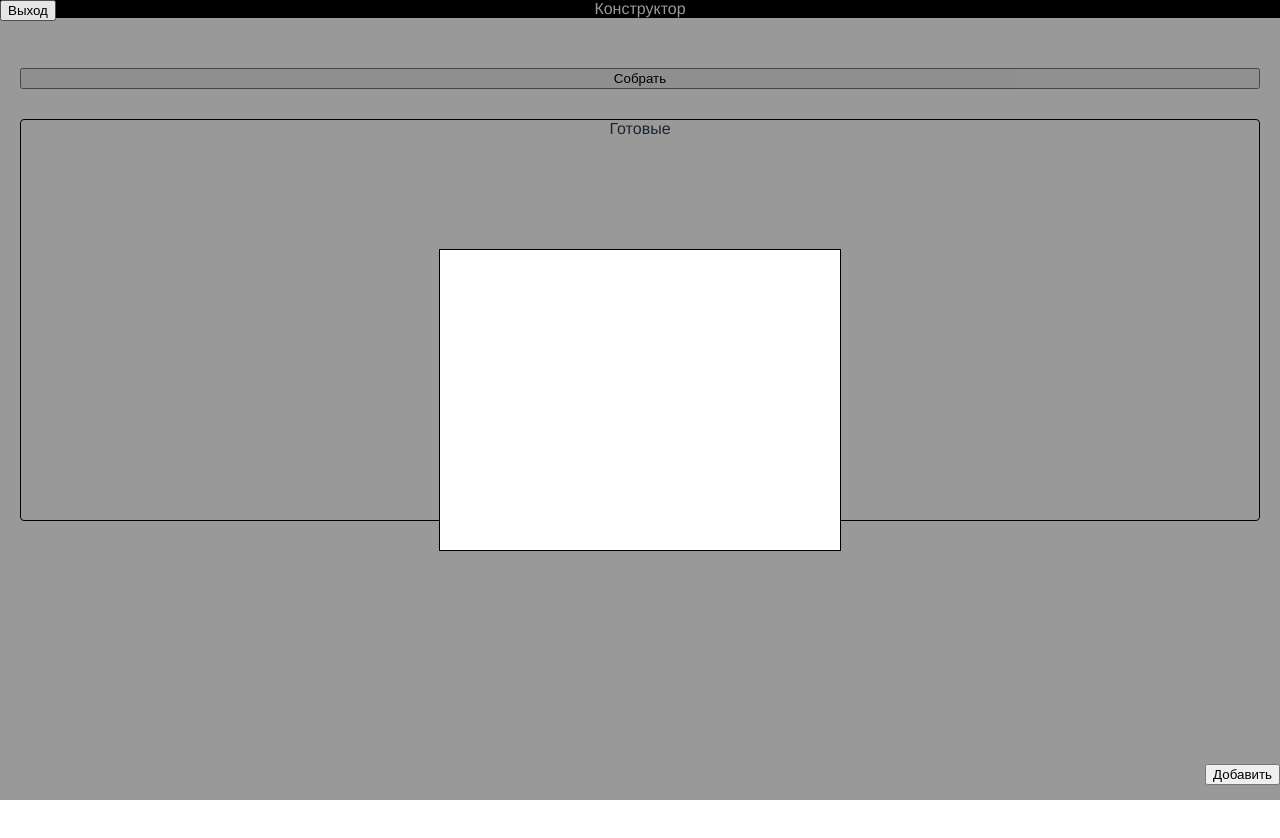
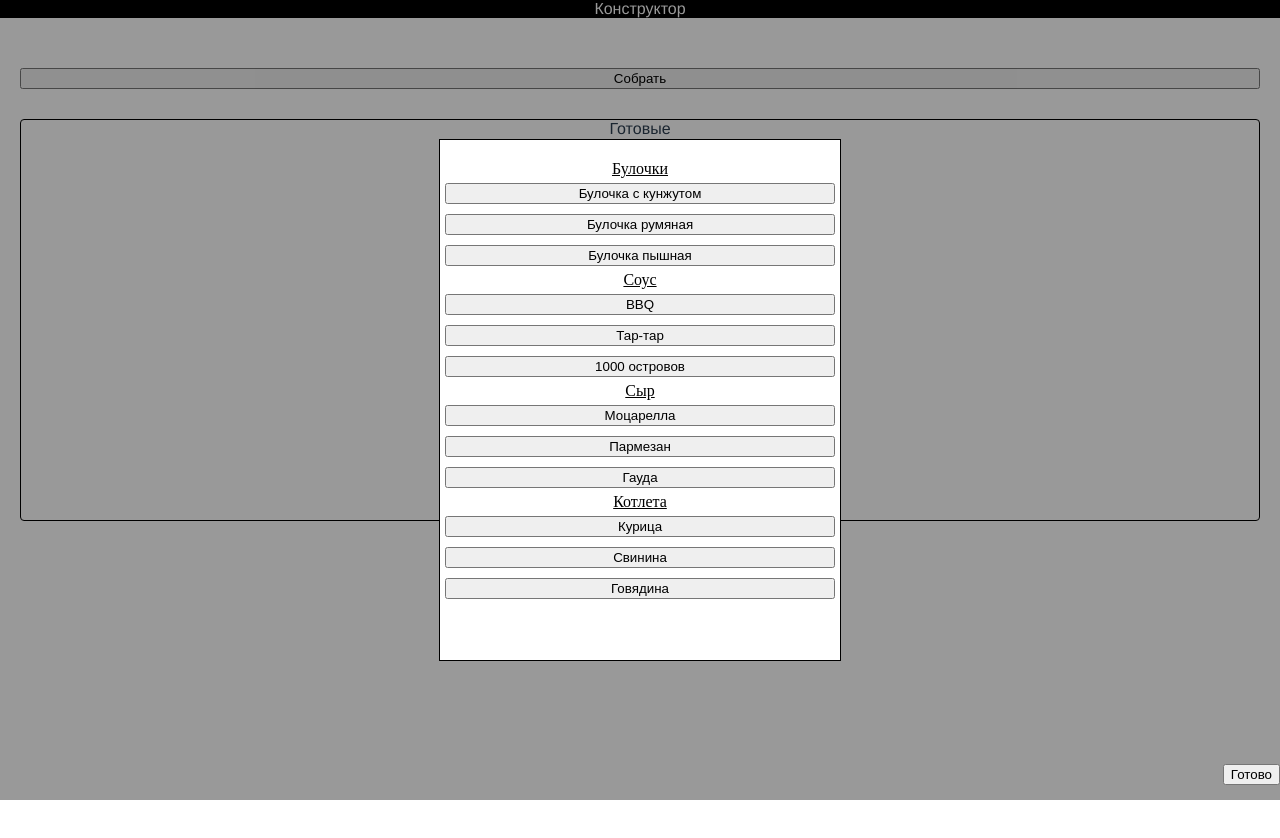
Before and after one commit to KillReal63/FoodConstructor, a website built with Vite: page index.html in a window 1280 px wide. Both pictures are taken after a click on the button "Собрать". Built offline with nearby package versions, Linux system fonts and the light colour scheme.

Commit message:
KR
Finaly edit

```diff
--- a/main.js
+++ b/main.js
@@ -3,32 +3,64 @@ import './style.css'
 const body = document.getElementById('body')
 const construct = document.getElementById('construct')
 
+let products = [
+  { productId: 1, productName: 'Булочка с кунжутом', categoryId: 1 },
+  { productId: 2, productName: 'BBQ', categoryId: 2 },
+  { productId: 3, productName: 'Моцарелла', categoryId: 3 },
+  { productId: 4, productName: 'Курица', categoryId: 4 },
+  { productId: 6, productName: 'Булочка румяная', categoryId: 1 },
+  { productId: 7, productName: 'Тар-тар', categoryId: 2 },
+  { productId: 8, productName: 'Пармезан', categoryId: 3 },
+  { productId: 9, productName: 'Свинина', categoryId: 4 },
+  { productId: 11, productName: 'Булочка пышная', categoryId: 1 },
+  { productId: 12, productName: '1000 островов', categoryId: 2 },
+  { productId: 13, productName: 'Гауда', categoryId: 3 },
+  { productId: 14, productName: 'Говядина', categoryId: 4 },
+]
+
+let categories = [
+  { categoryId: 1, categoryName: 'Булочки' },
+  { categoryId: 2, categoryName: 'Соус' },
+  { categoryId: 3, categoryName: 'Сыр' },
+  { categoryId: 4, categoryName: 'Котлета' },
+]
+
 const openModal = () => {
   const modal = document.createElement('div')
+  const spaceConstruct = document.createElement('div')
   modal.classList.add('modal')
+  spaceConstruct.classList.add('space-construct')
   modal.addEventListener('click', () => closeModal)
-  // modal.setAttribute('id', 'modal')
+  categories.filter(({ categoryId, categoryName }) => {
+    const category = document.createElement('div')
+    category.classList.add('category')
+    category.innerText = categoryName
+    spaceConstruct.appendChild(category)
+    products.filter(({ categoryId: categoryId1, productName }) => {
+      if (categoryId === categoryId1) {
+        const components = document.createElement('button')
+        components.classList.add('components-button')
+        components.innerText = productName
+        components.addEventListener('click', () => {
+          const spaceConstruct = document.getElementById('constructor-space')
+          spaceConstruct.appendChild(components)
+        })
+        spaceConstruct.appendChild(components)
+      }
+    })
+  })
   closeModal(modal)
+  modal.appendChild(spaceConstruct)
   body.appendChild(modal)
 }
 
 const closeModal = (modal) => {
-  const close = document.createElement('button')
   const add = document.createElement('button')
-  const spaceConstruct = document.createElement('div')
-  close.classList.add('close')
   add.classList.add('add')
-  spaceConstruct.classList.add('space-construct')
-  close.innerText = 'Выход'
-  add.innerText = 'Добавить'
-  close.addEventListener('click', () => {
-    body.removeChild(modal)
-  })
+  add.innerText = 'Готово'
   add.addEventListener('click', () => {
     body.removeChild(modal)
   })
-  modal.appendChild(close)
-  modal.appendChild(spaceConstruct)
   modal.appendChild(add)
 }
 
--- a/style.css
+++ b/style.css
@@ -25,10 +25,11 @@ body {
 }
 
 .construct {
-
 }
 
 .constructor-space {
+  display: flex;
+  flex-direction: column;
   height: 400px;
   margin-top: 30px;
   border: 1px solid black;
@@ -48,12 +49,6 @@ body {
   background-color: rgba(0, 0, 0, 0.4);
 }
 
-.close {
-  position: absolute;
-  top: 0;
-  left: 0;
-}
-
 .add {
   position: absolute;
   right: 0;
@@ -62,8 +57,19 @@ body {
 }
 
 .space-construct {
-  height: 300px;
+  display: flex;
+  flex-direction: column;
+  height: 500px;
   width: 400px;
+  padding-top: 20px;
   border: 1px solid black;
   background-color: white;
 }
+.components-button {
+  margin: 5px;
+}
+
+.category {
+  text-align: center;
+  text-decoration: black underline;
+}
```
